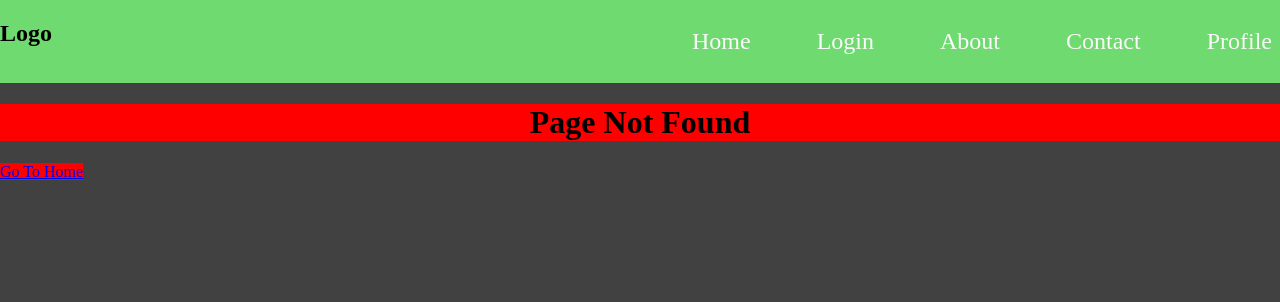
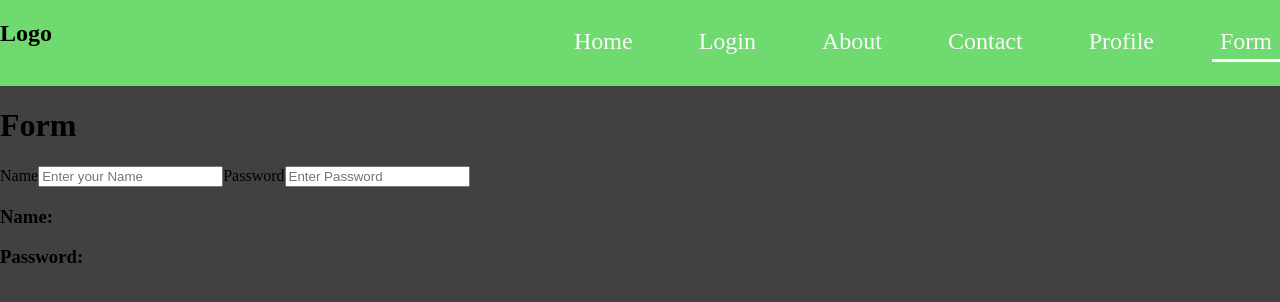
Before and after one commit to Muz1058/Angular, an Angular app: page /form in a window 1280 px wide. Before the commit this address had no page. Shown: the top 302 px of the page. Built offline with nearby package versions, Linux system fonts and the light colour scheme.

Commit message:
Basic Resactive Form

```diff
--- a/src/app/angular-directives/angular-directives.html
+++ b/src/app/angular-directives/angular-directives.html
@@ -20,9 +20,6 @@
     <h1>Heading 0</h1>
 </div>
 
-<div *ngIf="num==0; else elseBlock">
-    <h1>Heading 0</h1>
-</div>
 
 <ng-template #elseBlock>
 <h1>Heading</h1>
--- a/src/app/app.routes.ts
+++ b/src/app/app.routes.ts
@@ -7,6 +7,7 @@ import { PageNotFound } from './page-not-found/page-not-found';
 import { ProfileComponent } from './profile/profile';
 import { User } from './user/user';
 import { ResolveFn } from '@angular/router';
+import { Froms } from './froms/froms';
 const titleResolver: ResolveFn<string> = (route) => {
   return `Profile of ${route.paramMap.get('name')}`;
 };
@@ -44,6 +45,11 @@ export const routes: Routes = [
         title:titleResolver
     },
     {
+        path:'form',
+        component:Froms,
+        title:'Form'
+    },
+    {
         path:'**',
         component:PageNotFound,
         title:'Error 404'
--- a/src/app/app.ts
+++ b/src/app/app.ts
@@ -8,10 +8,11 @@ import { TwoWayBinding } from './two-way-binding/two-way-binding';
 import { TodoList } from './todo-list/todo-list';
 import { AngularDirectives } from './angular-directives/angular-directives';
 import { Header } from './header/header';
+import { Froms } from './froms/froms';
 
 @Component({
   selector: 'app-root',
-  imports: [RouterOutlet,ProfileComponent,Signals,ForContextualVariable,TwoWayBinding,TodoList,AngularDirectives,Header],
+  imports: [RouterOutlet,ProfileComponent,Signals,ForContextualVariable,TwoWayBinding,TodoList,AngularDirectives,Header,Froms],
   templateUrl: './app.html',
   styleUrl: './app.css'
 })
--- /dev/null
+++ b/src/app/froms/froms.html
@@ -0,0 +1,11 @@
+<h1>Form</h1>
+
+<form action="" >
+  <label for="name">Name</label>
+  <input type="text" name="name" id="name" placeholder="Enter your Name" [formControl]="name" />
+  <label for="password">Password</label>
+  <input type="text" placeholder="Enter Password" [formControl]="password" />
+</form>
+
+<h3>Name: {{ name.value }}</h3>
+<h3>Password: {{ password.value }}</h3>
--- /dev/null
+++ b/src/app/froms/froms.ts
@@ -0,0 +1,18 @@
+import { Component } from '@angular/core';
+import { FormControl, FormGroup, ReactiveFormsModule } from '@angular/forms';
+
+@Component({
+  selector: 'app-froms',
+  imports: [ReactiveFormsModule],
+  templateUrl: './froms.html',
+  styleUrl: './froms.css'
+})
+export class Froms {
+name=new FormControl();
+password=new FormControl()
+
+
+
+
+
+}
--- a/src/app/header/header.html
+++ b/src/app/header/header.html
@@ -6,5 +6,6 @@
     <li routerLinkActive="active" routerLink="/about">About</li>
     <li routerLinkActive="active" routerLink="/contact">Contact</li>
     <li routerLinkActive="active" routerLink="/profile">Profile</li>
+    <li routerLinkActive="active" routerLink="/form">Form</li>
   </ul>
 </nav>
```
Also changed, not shown: src/app/froms/froms.css (added), 1 other file (tests, documents, lock files or other folders).
